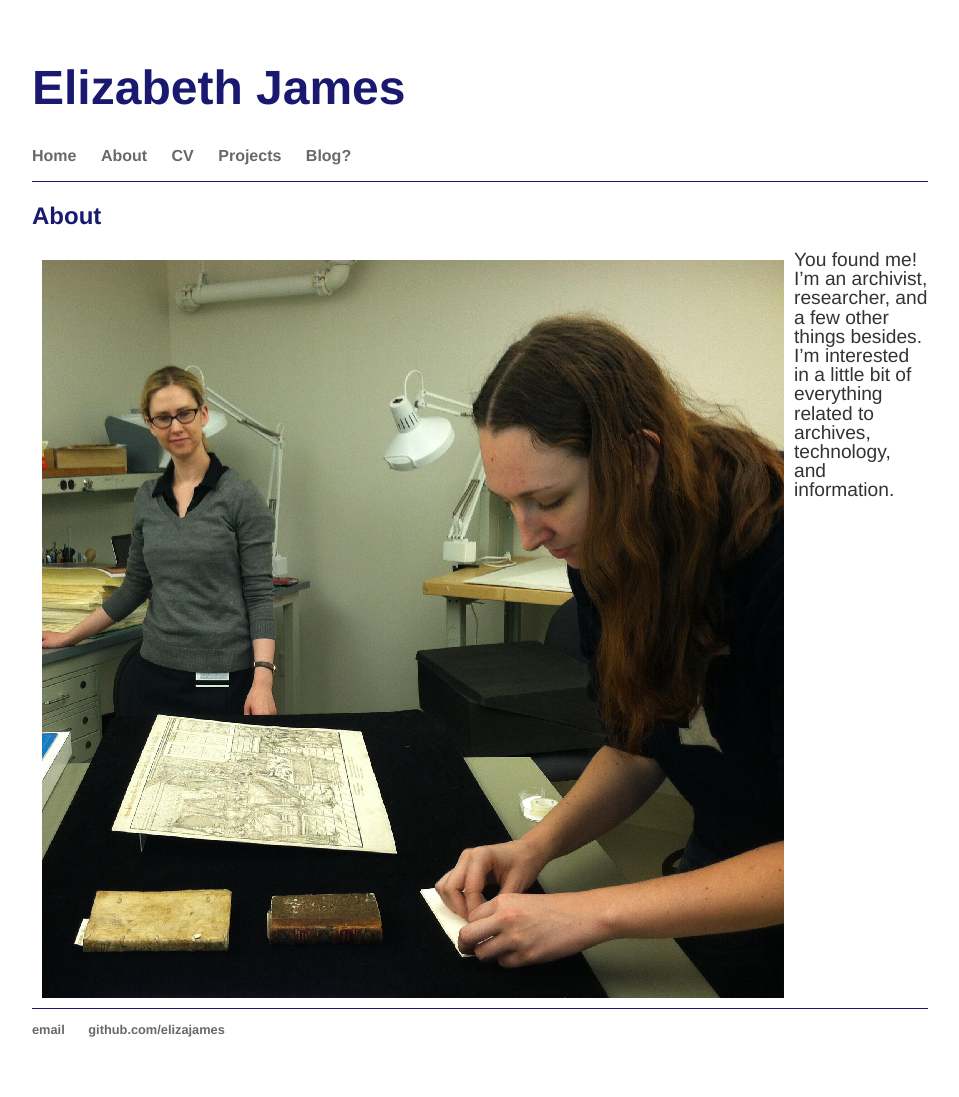
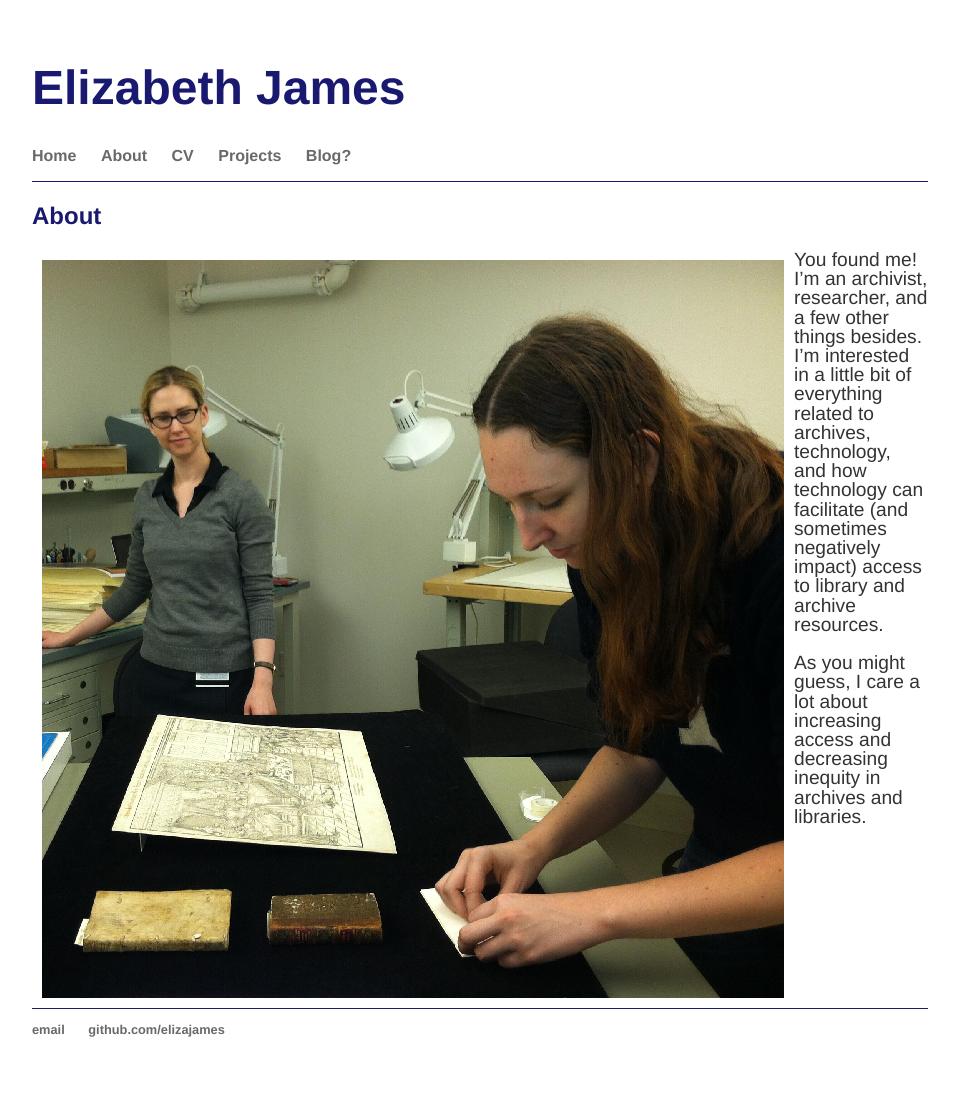
Before and after one commit to elizajames/old_site, a Jekyll site: the page built from about/index.html, in a window 1280 px wide. Shown: the whole page, without its empty margins (160-1119 px from the left). Built offline with Jekyll 4.4.1, drawn with Linux system fonts in a browser that asks for light colours.

Commit message:
Update index.html

```diff
--- a/about/index.html
+++ b/about/index.html
@@ -5,5 +5,6 @@ title: About Elizabeth
 <div class="blurb">
 	<h2>About</h2>
 	<img src="/images/Exhibit.png" alt="Elizabeth James working on an exhibit cabinet layout." class="homeimage">
-	<p>You found me! I’m an archivist, researcher, and a few other things besides. I’m interested in a little bit of everything related to archives, technology, and information.</p>
+	<p>You found me! I’m an archivist, researcher, and a few other things besides. I’m interested in a little bit of everything related to archives, technology, and how technology can facilitate (and sometimes negatively impact) access to library and archive resources.</p>
+	<p>As you might guess, I care a lot about increasing access and decreasing inequity in archives and libraries.</p>
 </div><!-- /.blurb -->
```
